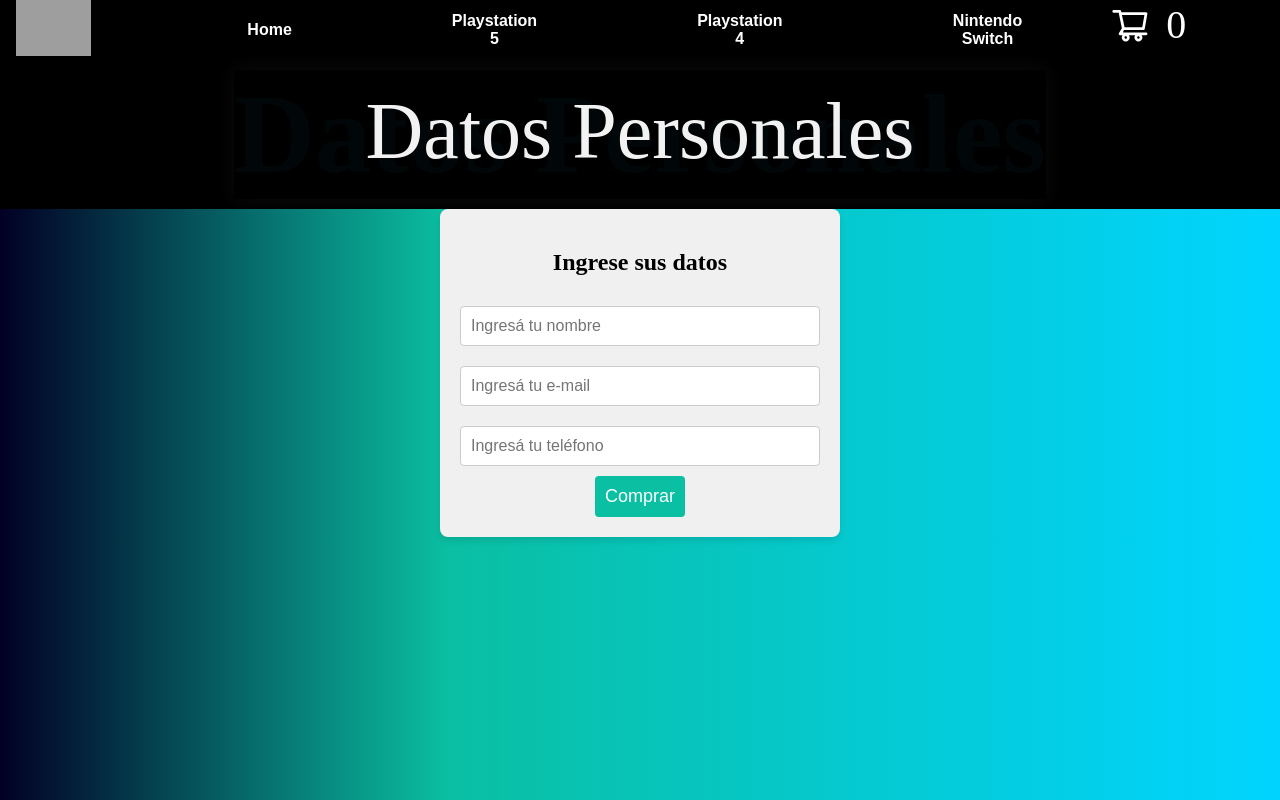
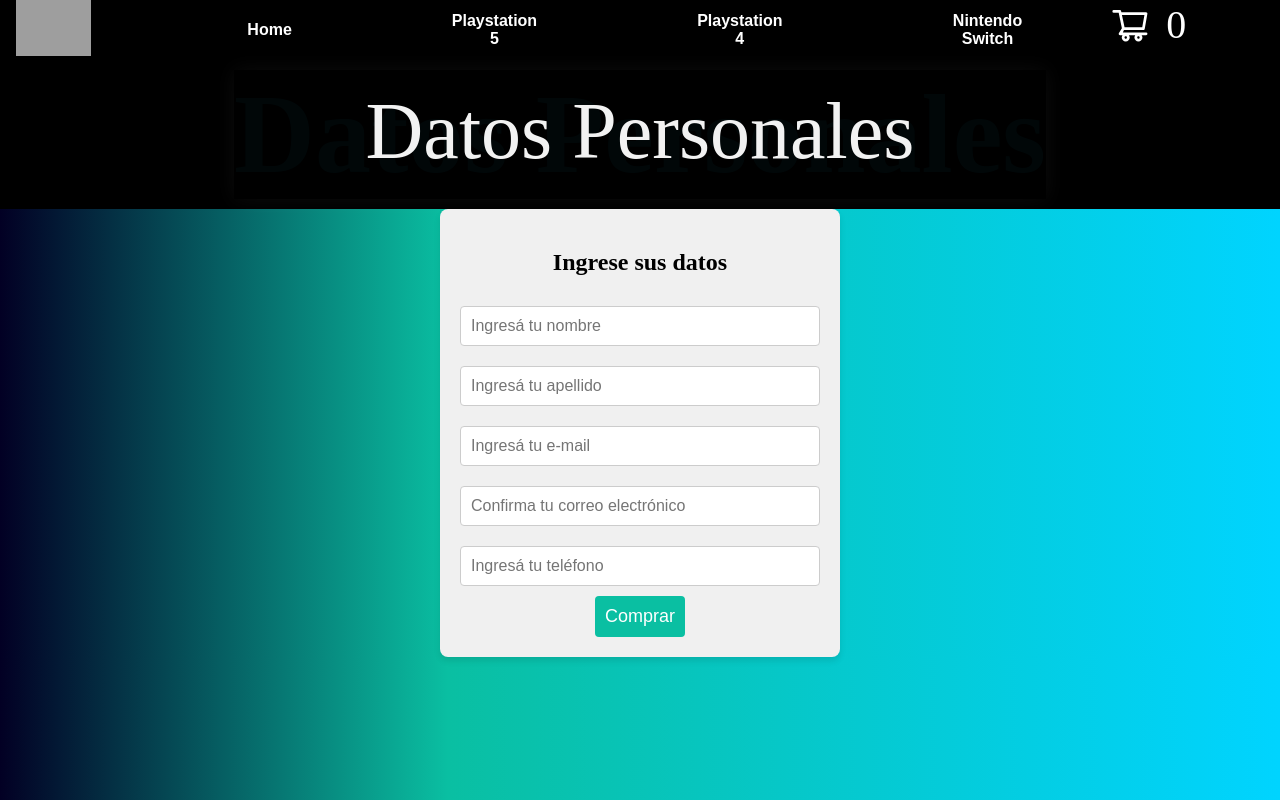
Before and after one commit to AlanPalacios95/PreEntrega2PalaciosReact, a React (Vite) app: page /checkout in a window 1280 px wide. Built offline with nearby package versions, Linux system fonts and the light colour scheme; grey boxes are pictures that could not be loaded.

Commit message:
Agregado en Checkout lo solicitado en el doc. de coder (Apellido y confirmacion de email)

```diff
--- a/src/pages/Checkout/Checkout.jsx
+++ b/src/pages/Checkout/Checkout.jsx
@@ -13,6 +13,11 @@ const Checkout = () => {
   const { register, handleSubmit } = useForm();
 
   const comprar = (data) => {
+    if (data.email !== data.confirmarEmail) {
+      alert("Los correos electrónicos no coinciden. Por favor, inténtalo de nuevo.");
+      return;
+    }
+
     const pedido = {
       cliente: data,
       productos: cart,
@@ -47,15 +52,17 @@ const Checkout = () => {
     <>
       <NavBar />
       <div className="info__div">
-      <h2 className="info__h2">Datos Personales</h2>
-      <span className="info__span">Datos Personales</span>
+        <h2 className="info__h2">Datos Personales</h2>
+        <span className="info__span">Datos Personales</span>
 
       </div>
       <div className="container">
         <h3 className="main-title">Ingrese sus datos</h3>
         <form className="formulario" onSubmit={handleSubmit(comprar)}>
           <input type="text" className="formulario-input" placeholder="Ingresá tu nombre" {...register("nombre")} />
+          <input type="text" className="formulario-input" placeholder="Ingresá tu apellido" {...register("apellido")} />
           <input type="email" className="formulario-input" placeholder="Ingresá tu e-mail" {...register("email")} />
+          <input type="email" className="formulario-input" placeholder="Confirma tu correo electrónico" {...register("confirmarEmail")} />
           <input type="tel" className="formulario-input" placeholder="Ingresá tu teléfono" {...register("telefono")} />
           <button className="formulario-submit" type="submit">Comprar</button>
         </form>
```
